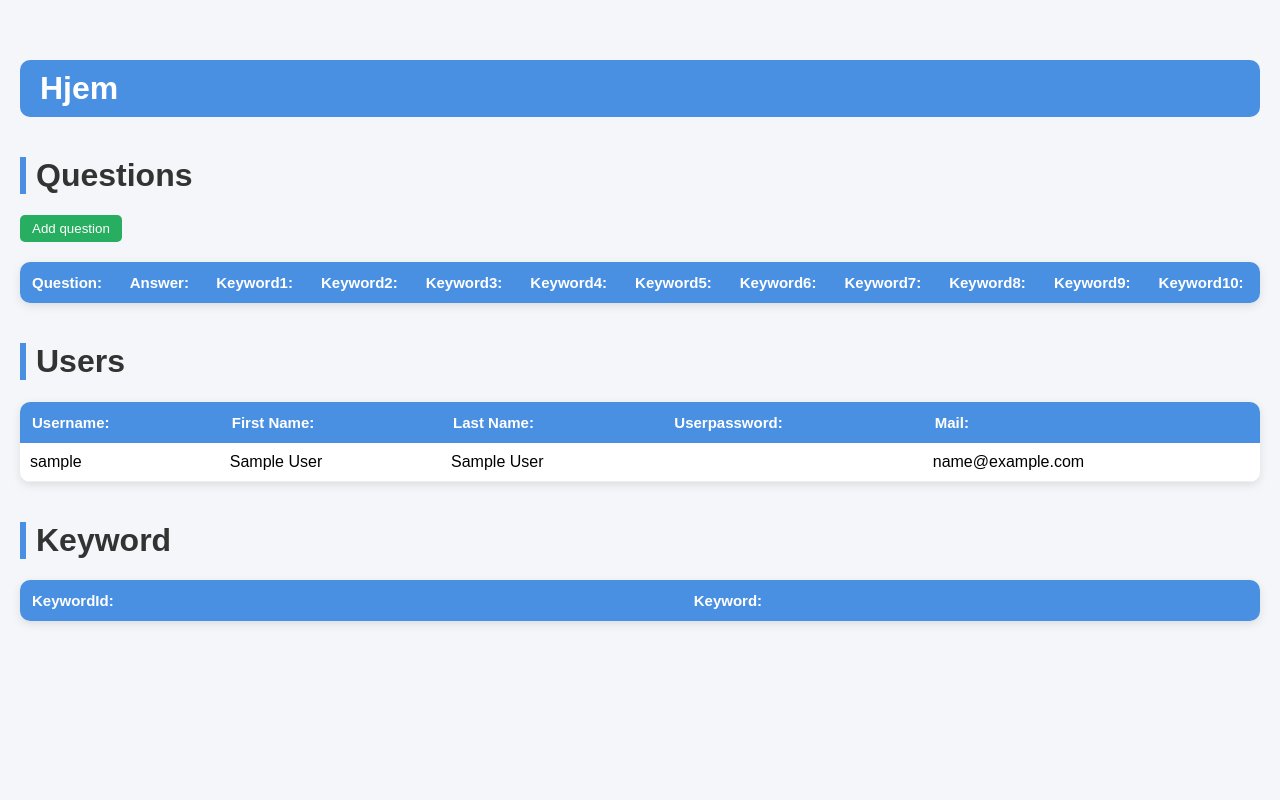
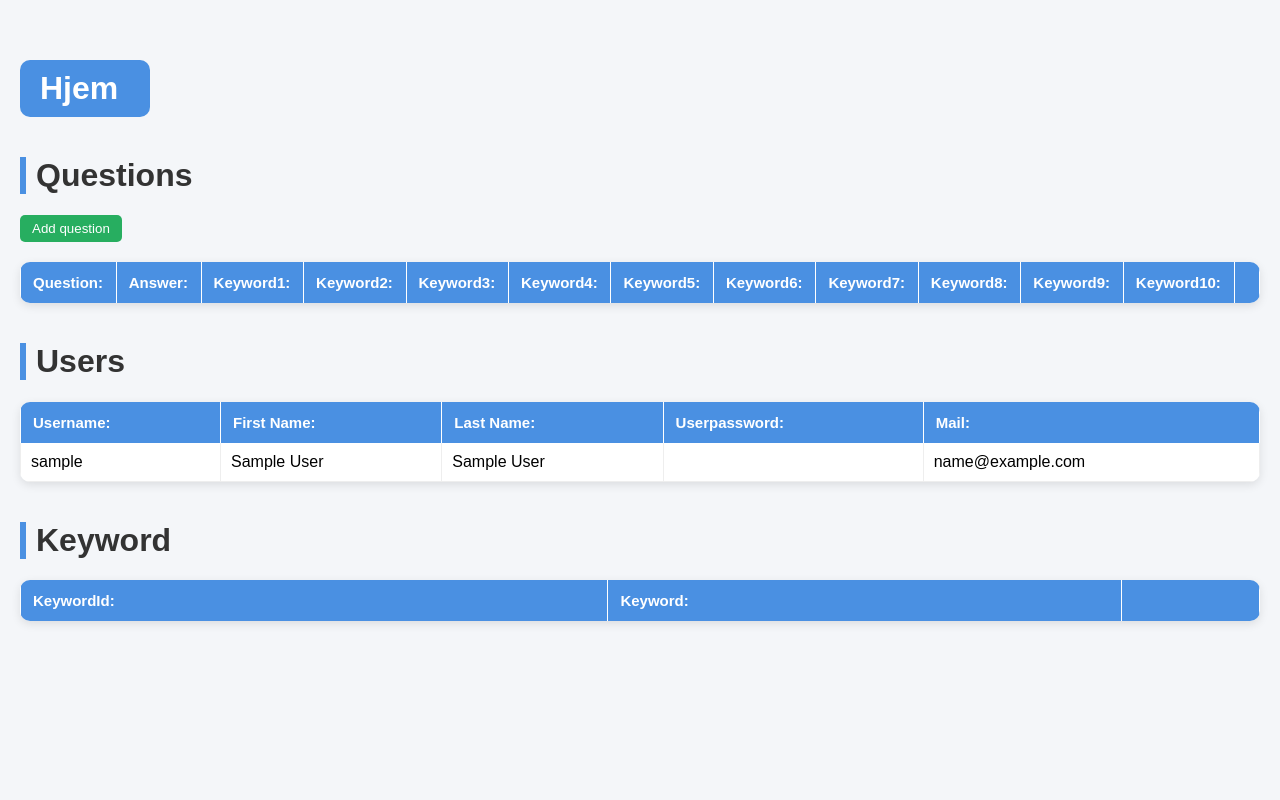
Before and after one commit to Bulldog2910/IS-115-Chatbot-i-PHP, a PHP site: page /app/views/admin/admin.php in a window 1280 px wide. Run offline with PHP 8.4, Linux system fonts and the light colour scheme; the visitor is signed in with stand-in values (Sample User, id 1); data that the repository does not hold is empty.

Commit message:
Mye smått

```diff
--- a/app/controllers/Admin/addQController.php
+++ b/app/controllers/Admin/addQController.php
@@ -1,8 +1,4 @@
 <?php
-ini_set('display_errors', 1);
-ini_set('display_startup_errors', 1);
-error_reporting(E_ALL);
-
 require __DIR__ . '/../../models/admin/addQModel.php';
 
 $addQ = new addQModel($_POST);
--- a/app/controllers/Admin/adminController.php
+++ b/app/controllers/Admin/adminController.php
@@ -4,10 +4,6 @@ $identificator = $_POST['identificatorTable'] ?? 'wrong';
     if (session_status() === PHP_SESSION_NONE) {
         session_start();
     }
-
-ini_set('display_errors', 1);
-ini_set('display_startup_errors', 1);
-error_reporting(E_ALL);
 
     // Sjekker at innlogget bruker har admin-rolle, ellers nektes tilgang
     if ($_SESSION['role'] !== 'admin') {
--- a/app/controllers/Admin/editKeywordController.php
+++ b/app/controllers/Admin/editKeywordController.php
@@ -1,7 +1,4 @@
 <?php
-ini_set('display_errors', 1);
-ini_set('display_startup_errors', 1);
-error_reporting(E_ALL);
 require_once __DIR__ . '/../../config/dbOOP.php';
 require_once __DIR__ . '/../../models/admin/editKeywordModel.php';
 $editKeywordModel = new editkeyword($_POST['identificatorId'], $_POST['identificatorValue']);
--- a/app/controllers/Admin/editQController.php
+++ b/app/controllers/Admin/editQController.php
@@ -1,7 +1,4 @@
 <?php
-ini_set('display_errors', 1);
-ini_set('display_startup_errors', 1);
-error_reporting(E_ALL);
 require __DIR__ . '/../../config/dbOOP.php';
 require __DIR__ . '/../../models/admin/editQModel.php';
 
--- a/app/controllers/chatbot/chatbotControllerTest.php
+++ b/app/controllers/chatbot/chatbotControllerTest.php
@@ -1,8 +1,4 @@
 <?php
-ini_set('display_errors', 1);
-ini_set('display_startup_errors', 1);
-error_reporting(E_ALL);
-
 include __DIR__ . '/../../models/chatbot/chatbotModel.php';
 include __DIR__ . '/../../models/chatbot/scoringModel.php';
 
--- a/app/database/seeder/seedingData.sql
+++ b/app/database/seeder/seedingData.sql
@@ -28,7 +28,7 @@ INSERT INTO keyWords (keyword) VALUES
 ('date'),
 ('schedule'),
 ('studentweb'),
-('study plan'),
+('study'),
 ('test'),
 ('submission'),
 ('deadlines'),
@@ -39,7 +39,7 @@ INSERT INTO keyWords (keyword) VALUES
 ('culture'),
 ('association'),
 ('event'),
-('student life'),
+('student'),
 ('social'),
 ('course'),
 ('workshop'),
@@ -56,7 +56,7 @@ INSERT INTO keyWords (keyword) VALUES
 ('student'),
 ('staff'),
 ('area'),
-('parking garage');
+('parking');
 
 -- 3) categories
 INSERT INTO category (categoryDescription) VALUES
--- a/app/views/admin/admin.php
+++ b/app/views/admin/admin.php
@@ -1,7 +1,7 @@
 
-<link rel="stylesheet" href="../../../public/CSS/admin.css">
+<link rel="stylesheet" href="./CSS/admin.css">
 
-<a href="../../../public/Index.php" style="text-decoration: none; width:50px;"><H1 style="background-color: lightblue; border-radius:10px; width: 90px; padding-left:15px;">Hjem</H1></a>
+<a href="./Index.php" style="text-decoration: none; width:50px;"><H1 style="background-color: lightblue; border-radius:10px; width: 90px; padding-left:15px;">Hjem</H1></a>
 <?php
     require __DIR__ . '/../../controllers/Admin/adminController.php';
     $_SESSION['chatbotLog'] = [];
@@ -14,7 +14,7 @@
 </form>
 
 <table>
-    <tr>
+    <tr class="tableHead">
         <th>Question:</th>
         <th>Answer:</th>
         <th>Keyword1:</th>
@@ -27,10 +27,11 @@
         <th>Keyword8:</th>
         <th>Keyword9:</th>
         <th>Keyword10:</th>
+        <th></th>
 
     </tr>
 <?php while ($row = $selectViews->resultQ->fetch_assoc()): ?>
-    <tr>
+    <tr >
         <td><?= $row['questionDescription'] ?></td>
         <td><?= $row['questionAnswer'] ?></td>
         <td><?= $row['keyword1'] ?></td>
@@ -67,7 +68,7 @@
 
 <h1>Users</h1>
 <table>
-    <tr>
+    <tr class="tableHead">
         <th>Username:</th>
         <th>First Name:</th>
         <th>Last Name:</th>
@@ -90,11 +91,13 @@
     <tr>
         <th>KeywordId:</th>
         <th>Keyword:</th>
+        <th></th>
     </tr>
 <?php while ($row = $selectViews->resultKey->fetch_assoc()): ?>
-    <tr>
+    <tr class="tableHead">
         <td><?= $row['keywordId'] ?></td>
         <td><?= $row['keyword'] ?></td>
+
         <td>
             <form method="POST" action="<?php echo htmlspecialchars($_SERVER['PHP_SELF'])?>">
                 <input type="submit" value="Edit">
--- a/public/CSS/admin.css
+++ b/public/CSS/admin.css
@@ -4,6 +4,7 @@ body {
     background: #f4f6f9;
     margin: 0;
     padding: 20px;
+    overflow-y: scroll;
 }
 
 /* MAIN TITLES */
@@ -18,7 +19,6 @@ h1 {
 a h1 {
     background-color: #4a90e2 !important;
     border-radius: 10px;
-    width: auto !important;
     padding: 10px 20px !important;
     color: white !important;
     border-left: none !important;
@@ -41,11 +41,15 @@ th {
     padding: 12px;
     text-align: left;
     font-size: 15px;
+    border-left: white solid 1px;
+    border-right: white solid 1px;
 }
 
 td {
     padding: 10px;
     border-bottom: 1px solid #eee;
+    border-left: #eee solid 1px;
+    border-right: #eee solid 1px;
 }
 
 tr:hover td {
@@ -75,3 +79,11 @@ input[value="Add question"] {
 input[value="Add question"]:hover {
     background: #1e8c4d;
 }
+
+nav .userinfo .button{
+    color: black;
+}
+
+.tableHea{
+    background-color: #4a90e2;
+}
--- a/public/Index.php
+++ b/public/Index.php
@@ -1,7 +1,4 @@
 <?php
-    ini_set('display_errors', 1);
-    ini_set('display_startup_errors', 1);
-    error_reporting(E_ALL);
     include __DIR__ . '/../app/views/shared/_header.php';
     include __DIR__ . '/../app/controllers/chatbot/chatbotController.php';
     include __DIR__ . '/../app/views/chatbot.view.php';
--- /dev/null
+++ b/public/admin.php
@@ -0,0 +1 @@
+<?php include __DIR__ . '/../app/views/admin/admin.php';
--- a/public/login.php
+++ b/public/login.php
@@ -1,8 +1,4 @@
 <?php
-    ini_set('display_errors', 1);
-    ini_set('display_startup_errors', 1);
-    error_reporting(E_ALL);
-
     session_start();
 
     require_once __DIR__ . '/../app/controllers/loginController.php';
--- a/public/registerUser.php
+++ b/public/registerUser.php
@@ -1,8 +1,4 @@
 <?php
-    ini_set('display_errors', 1);
-    ini_set('display_startup_errors', 1);
-    error_reporting(E_ALL);
-
     session_start();
 
     require_once __DIR__ . '/../app/controllers/loginController.php';
```
Also changed, not shown: app/views/shared/_header.php (+13 -2 lines).
